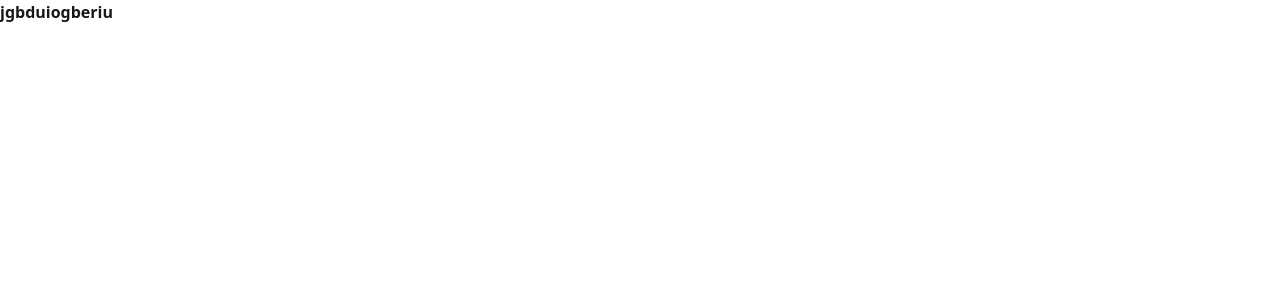
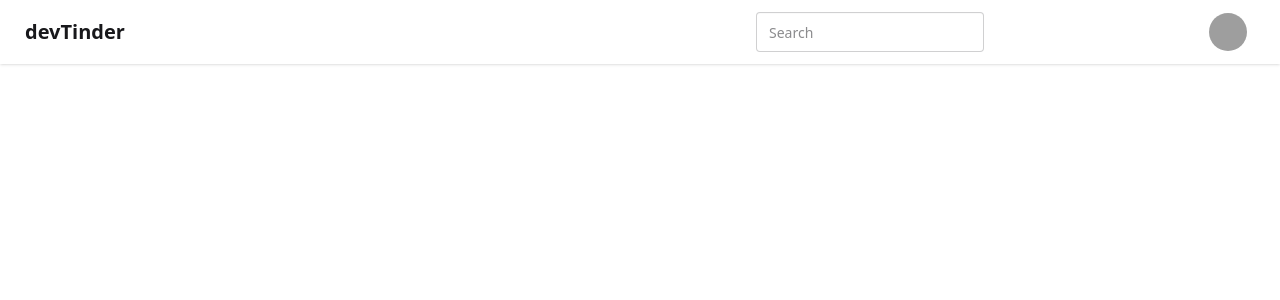
Before and after one commit to shishirdubey24/Dev-Tinder, a React (Vite) app: page / in a window 1280 px wide. Shown: the top 300 px of the page. Built offline with nearby package versions, Linux system fonts and the light colour scheme; grey boxes are pictures that could not be loaded.

Commit message:
Added Routes

```diff
--- a/src/App.jsx
+++ b/src/App.jsx
@@ -1,12 +1,27 @@
 
+import { BrowserRouter, Route, Routes } from 'react-router-dom'
 import './App.css'
+import NavBar from './components/NavBar'
+import Login from './components/Login'
+import Body from './components/Body'
+import Profile from './components/Profile'
 
 function App() {
 
   return (
   <>
-    <h1 className='font-extrabold '>jgbduiogberiu</h1>
-  </>
+    <BrowserRouter  basename='/'>
+     <Routes>
+
+     <Route path='/' element={<Body/>} >
+
+     <Route path='/login' element={<Login/>} />
+     <Route path='/Profile' element={<Profile/>} />
+      </Route>
+     </Routes>
+    </BrowserRouter>
+
+      </>
   )
 }
 
```
